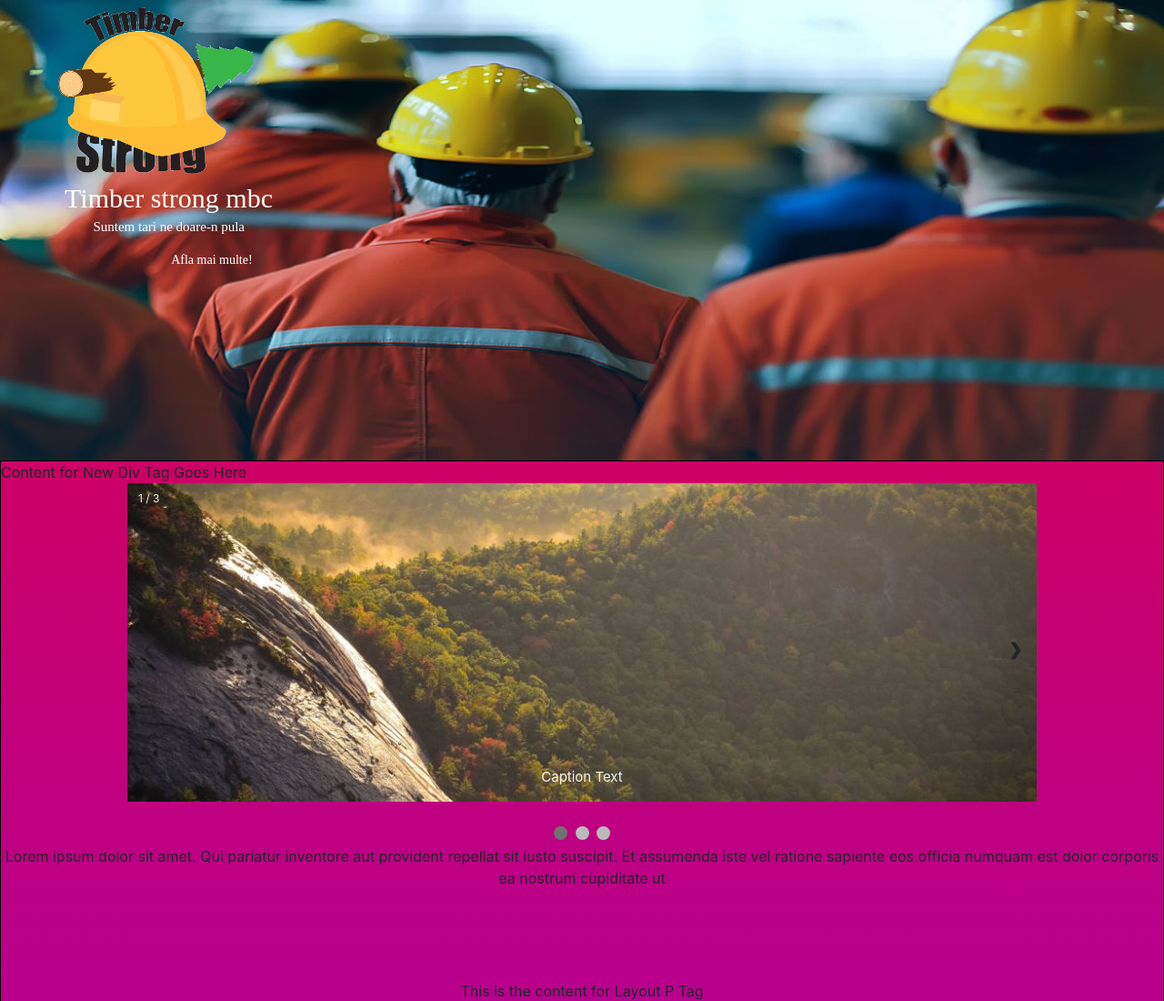
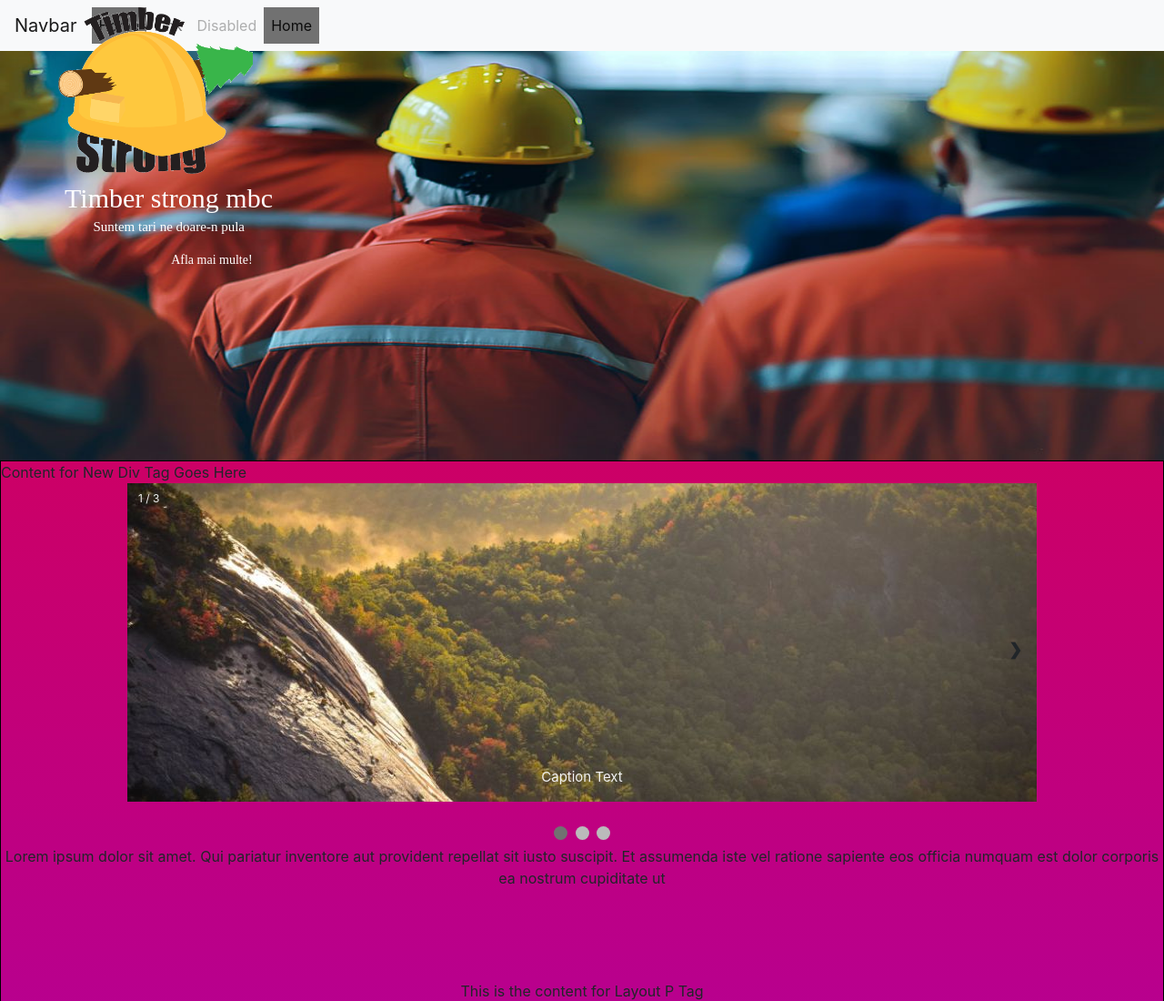
Before and after one commit to AlexandruIonascu33/Timberweb, a plain HTML site: page index.html in a window 1280 px wide. Shown: the top 1100 px of the page at 91% size. Drawn offline with nearby package versions, Linux system fonts and the light colour scheme.

Commit message:
Update index.html

```diff
--- a/index.html
+++ b/index.html
@@ -13,7 +13,25 @@
   </head>
   <body >
   	<!-- body code goes here -->
-    <div class="imagebackground1"><h1 class="Timber_Strong_MBC_catch_phrase_here">Timber strong mbc</h1>
+    <div class="imagebackground1">
+	    <nav class="navbar navbar-expand-lg navbar-light bg-light"> <a class="navbar-brand" href="#">Navbar</a>
+        <button class="navbar-toggler" type="button" data-toggle="collapse" data-target="#navbarSupportedContent1" aria-controls="navbarSupportedContent1" aria-expanded="false" aria-label="Toggle navigation"> <span class="navbar-toggler-icon"></span> </button>
+        <div class="collapse navbar-collapse" id="navbarSupportedContent1">
+          <ul class="navbar-nav mr-auto">
+            <li class="nav-item active"> <a class="nav-link" href="#">Home <span class="sr-only">(current)</span></a> </li>
+            <li class="nav-item"> <a class="nav-link" href="#">Link</a> </li>
+
+            <li class="nav-item"> <a class="nav-link disabled" href="#">Disabled</a> </li>
+			  <li class="nav-item active"> <a class="nav-link" href="#Text1">Home <span class="sr-only">(current)</span></a> </li>
+          </ul>
+          <form class="form-inline my-2 my-lg-0">
+          </form>
+        </div>
+      </nav>
+
+
+
+	    <h1 class="Timber_Strong_MBC_catch_phrase_here">Timber strong mbc</h1>
 	  <p class="Timberstrcatchphrase">Suntem tari ne doare-n pula</p>
 	  <img src="logoalex-copy.gif" width="214" height="183" alt="" class="logostyle"/>
 	  <button type="button" class="btn btn-sm buttonalfamaimulte">Afla mai multe!</button>
```
